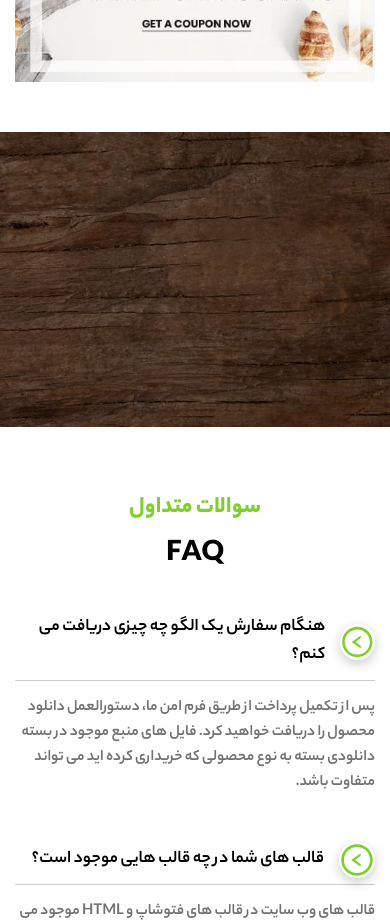
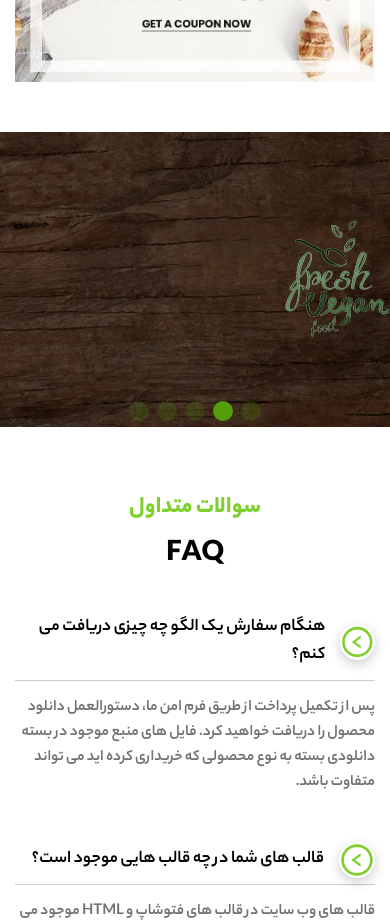
Before and after one commit to yooosef3/Food, a React (Create React App) app in the folder food/: page /home in a window 390 px wide. Shown: the part 3700-4624 px from the top of the page. Built offline with nearby package versions, Linux system fonts and the light colour scheme.

Commit message:
sponsors section finished

```diff
--- a/food/src/components/home/HomePage.js
+++ b/food/src/components/home/HomePage.js
@@ -7,7 +7,7 @@ import OffHome from "../../components/main/OffHome";
 import Questions from "../../components/main/Questions";
 import React from 'react';
 import Sponsors from "../../components/main/Sponsors";
-import TopSlider from '../../components/main/slider/TopSlider';
+import TopSlider from '../main/topSlider/TopSlider';
 
 const HomePage = () => {
     return (
--- /dev/null
+++ b/food/src/components/main/SponsorSwiper.js
@@ -0,0 +1,60 @@
+import "../../styles/main/SponsorSwiper.css";
+import "swiper/css";
+import "swiper/css/pagination";
+
+import { Autoplay, Pagination } from "swiper";
+import { Swiper, SwiperSlide } from "swiper/react";
+
+import React from "react";
+import sponsor1 from "../../assets/images/clients-6-120x114.png";
+import sponsor2 from "../../assets/images/clients-7-105x118.png";
+import sponsor3 from "../../assets/images/clients-8-111x98.png";
+import sponsor4 from "../../assets/images/clients-9-122x92.png";
+import sponsor5 from "../../assets/images/clients-10-112x112.png";
+
+const SponsorSwiper = () => {
+  return (
+    <Swiper
+      breakpoints={{
+        460: {
+          width: 460,
+          slidesPerView: 2,
+        },
+
+        640: {
+          width: 640,
+          slidesPerView: 2,
+        },
+        768: {
+          width: 768,
+          slidesPerView: 3,
+        },
+      }}
+      modules={[Pagination, Autoplay]}
+      loop={true}
+      autoplay={{
+        delay: 4000,
+      }}
+      pagination={{ clickable: true }}
+      className="sponsorSlider"
+    >
+      <SwiperSlide>
+        <img src={sponsor1} alt="sponsor" />
+      </SwiperSlide>
+      <SwiperSlide>
+        <img src={sponsor2} alt="sponsor" />
+      </SwiperSlide>
+      <SwiperSlide>
+        <img src={sponsor3} alt="sponsor" />
+      </SwiperSlide>
+      <SwiperSlide>
+        <img src={sponsor4} alt="sponsor" />
+      </SwiperSlide>
+      <SwiperSlide>
+        <img src={sponsor5} alt="sponsor" />
+      </SwiperSlide>
+    </Swiper>
+  );
+};
+
+export default SponsorSwiper;
--- a/food/src/components/main/Sponsors.js
+++ b/food/src/components/main/Sponsors.js
@@ -1,14 +1,13 @@
-import React from 'react';
-import styles from '../../styles/main/Sponsors.module.css'
+import React from "react";
+import SponsorSwiper from "./SponsorSwiper";
+import styles from "../../styles/main/Sponsors.module.css";
 
 const Sponsors = () => {
-    return (
-        <div className={styles.container}>
-            <div>
-
-            </div>
-        </div>
-    );
+  return (
+    <div className={styles.container}>
+      <SponsorSwiper />
+    </div>
+  );
 };
 
 export default Sponsors;
--- a/food/src/index.js
+++ b/food/src/index.js
@@ -2,7 +2,7 @@ import "./styles/index.css";
 import "./styles/fonts.css";
 
 import App from "./App";
-import {BrowserRouter} from "react-router-dom";
+import { BrowserRouter } from "react-router-dom";
 import React from "react";
 import ReactDOM from "react-dom/client";
 
--- /dev/null
+++ b/food/src/styles/main/SponsorSwiper.css
@@ -0,0 +1,11 @@
+.sponsorSlider {
+  height: 75%;
+  width: 100%;
+  top: 30%;
+}
+
+@media (min-width: 1500px) {
+  .sponsorSlider {
+    width: 80%;
+  }
+}
--- a/food/src/styles/main/Sponsors.module.css
+++ b/food/src/styles/main/Sponsors.module.css
@@ -1,14 +1,15 @@
-.container{
-    background: url('../../assets/images/parallax-6.jpg') center no-repeat;
+.container {
+  background: url("../../assets/images/parallax-6.jpg") center no-repeat;
   background-size: cover;
   height: 35vh;
   position: relative;
 }
 
-.container div{
+.container::after {
+  content: "";
   position: absolute;
   background-color: black;
-    opacity: 40%;
+  opacity: 50%;
   top: 0;
   right: 0;
   width: 100%;
```
Also changed, not shown: food/src/components/main/topSlider/TopSlider.js (renamed from food/src/components/main/slider/TopSlider.js). Lines whose indentation alone changed are shown as unchanged.
